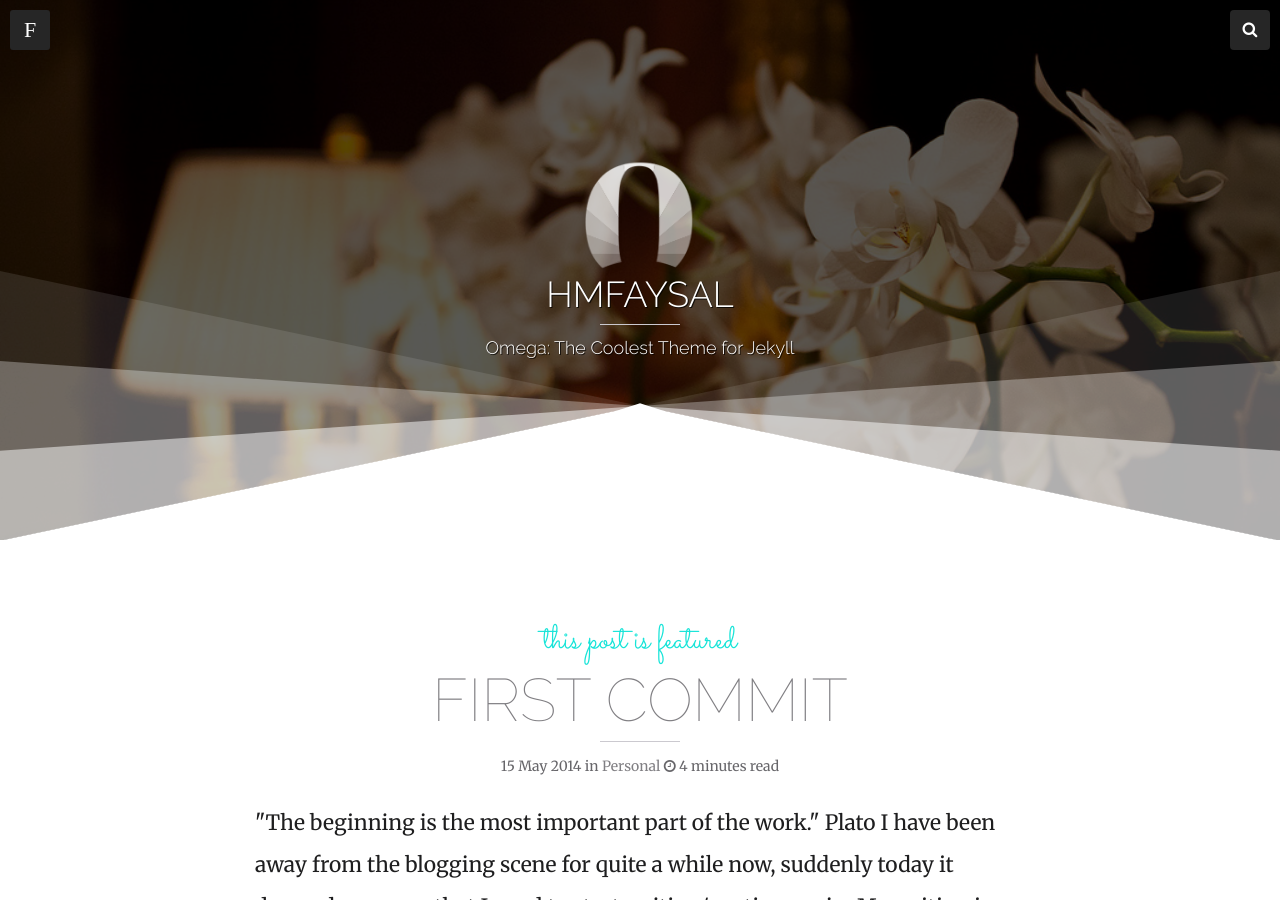
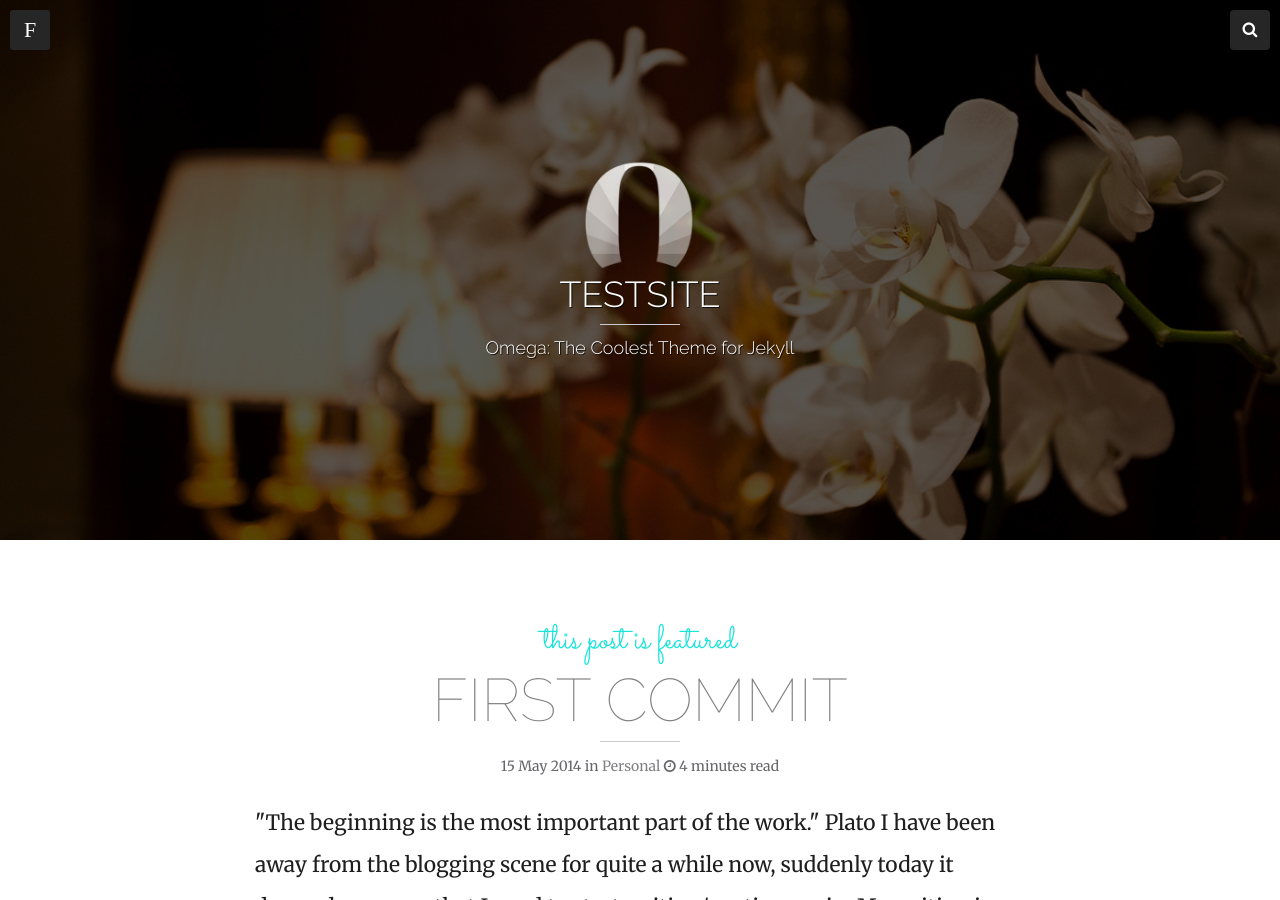
Before and after one commit to mountainstorm/testspace, a Jekyll site: the page built from index.html, in a window 1280 px wide and 900 px high. Built offline with Jekyll 4.4.1, drawn with Linux system fonts in a browser that asks for light colours; nearby versions of some CDN libraries; the list of posts is cut into pages by our own code.

Commit message:
fin trial

```diff
--- a/_config.yml
+++ b/_config.yml
@@ -1,4 +1,4 @@
-title:            HMFAYSAL
+title:            Testsite
 description:      "Omega: The Coolest Theme for Jekyll"
 logo:             omikron.png
 disqus_shortname: hmfaysal
@@ -11,14 +11,14 @@ readtime:         true
 # Specify the average Words per minute. If not defined, 180 will be used
 wpm:				      200
 # Turn on or off the fin animations in the header and footer
-triangleheader:		true
+triangleheader:		false
 animated_fins:	  true
 # Specify the fin color in RGB value
 fin_color:        "255,255,255"
 # Change url to your domain. Leave localhost server or blank when working locally.
 # or use the hint from http://jekyllrb.com/docs/github-pages/ to keep this the same
 # whether working locally or remotely. Start Jekyll with: jekyll serve --baseurl ''
-url:       		   http://mountainstorm.github.io/testspace/
+url:       		   http://mountainstorm.github.io/testspace
 
 # Owner/author information
 owner:
@@ -64,7 +64,7 @@ links:
 # http://en.wikipedia.org/wiki/List_of_tz_database_time_zones
 timezone:    America/New_York
 future:      true
-highlighter: pygments
+highlighter: rouge
 markdown:    kramdown
 paginate:    6
 paginate_path: "page:num"
```
